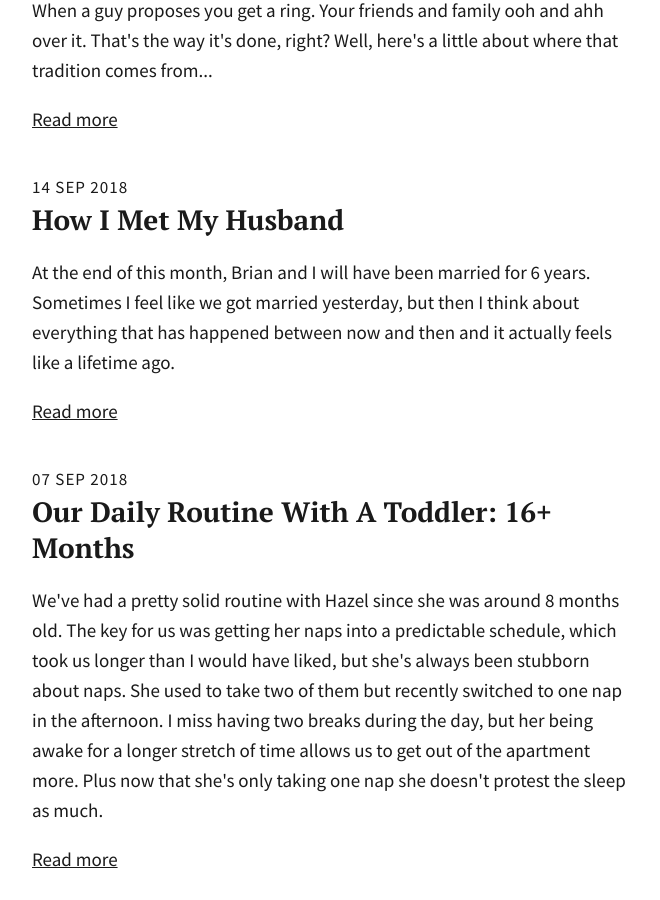
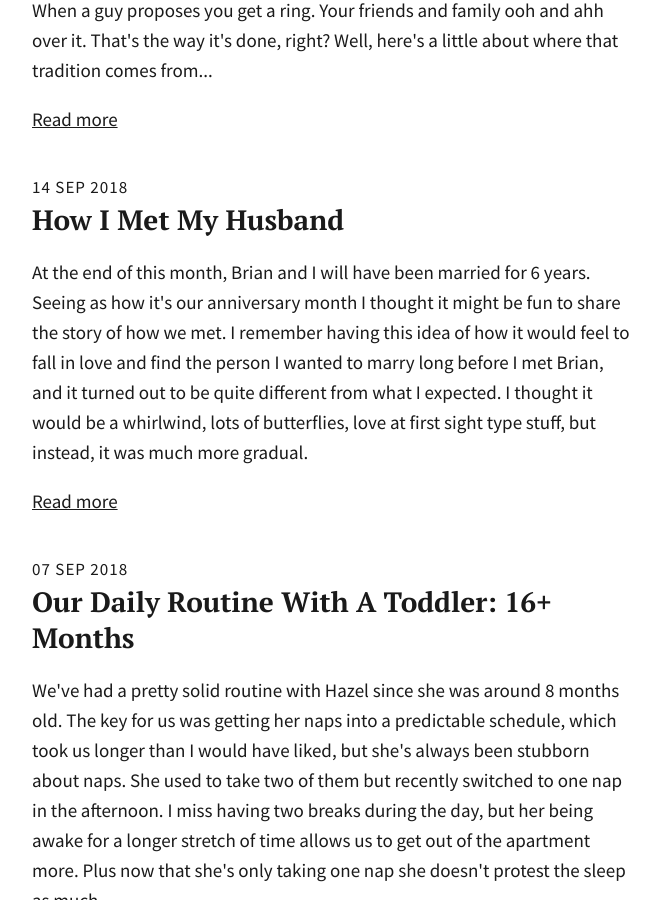
Before and after one commit to totiffany/totiffany.github.io, a Jekyll site: the page built from index.html, in a window 1280 px wide and 900 px high, scrolled down 766 px. Shown: the whole window, without its empty margins (308-968 px from the left). Built offline with Jekyll 4.4.1, drawn with Linux system fonts in a browser that asks for light colours.

Commit message:
Update 2018-09-14-How-I-Met-My-Husband.md

```diff
--- a/_posts/2018-09-14-How-I-Met-My-Husband.md
+++ b/_posts/2018-09-14-How-I-Met-My-Husband.md
@@ -2,9 +2,12 @@
 published: true
 description: >-
   At the end of this month, Brian and I will have been married for 6 years.
-  Sometimes I feel like we got married yesterday, but then I think about
-  everything that has happened between now and then and it actually feels like a
-  lifetime ago.
+  Seeing as how it's our anniversary month I thought it might be fun to share
+  the story of how we met. I remember having this idea of how it would feel to
+  fall in love and find the person I wanted to marry long before I met Brian,
+  and it turned out to be quite different from what I expected. I thought it
+  would be a whirlwind, lots of butterflies, love at first sight type stuff, but
+  instead, it was much more gradual.
 ---
 At the end of this month, Brian and I will have been married for 6 years. Seeing as how it's our anniversary month I thought it might be fun to share the story of how we met. I remember having this idea of how it would feel to fall in love and find the person I wanted to marry long before I met Brian, and it turned out to be quite different from what I expected. I thought it would be a whirlwind, lots of butterflies, love at first sight type stuff, but instead, it was much more gradual.
 
```
